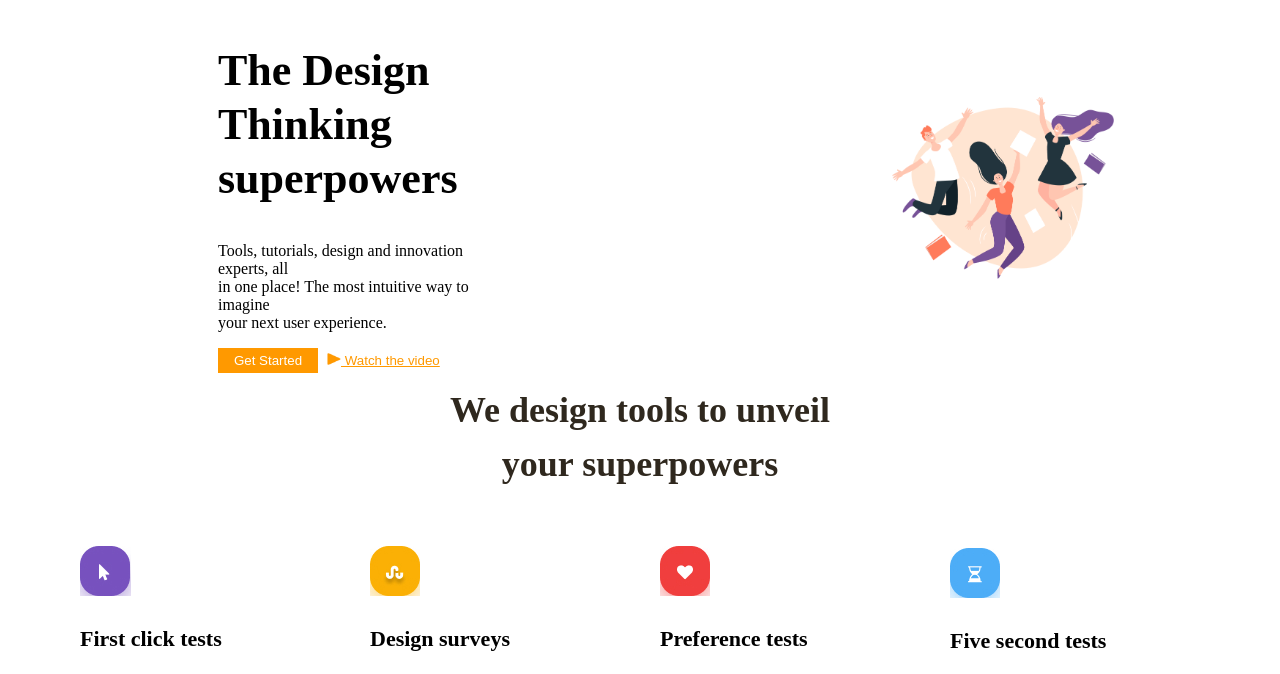
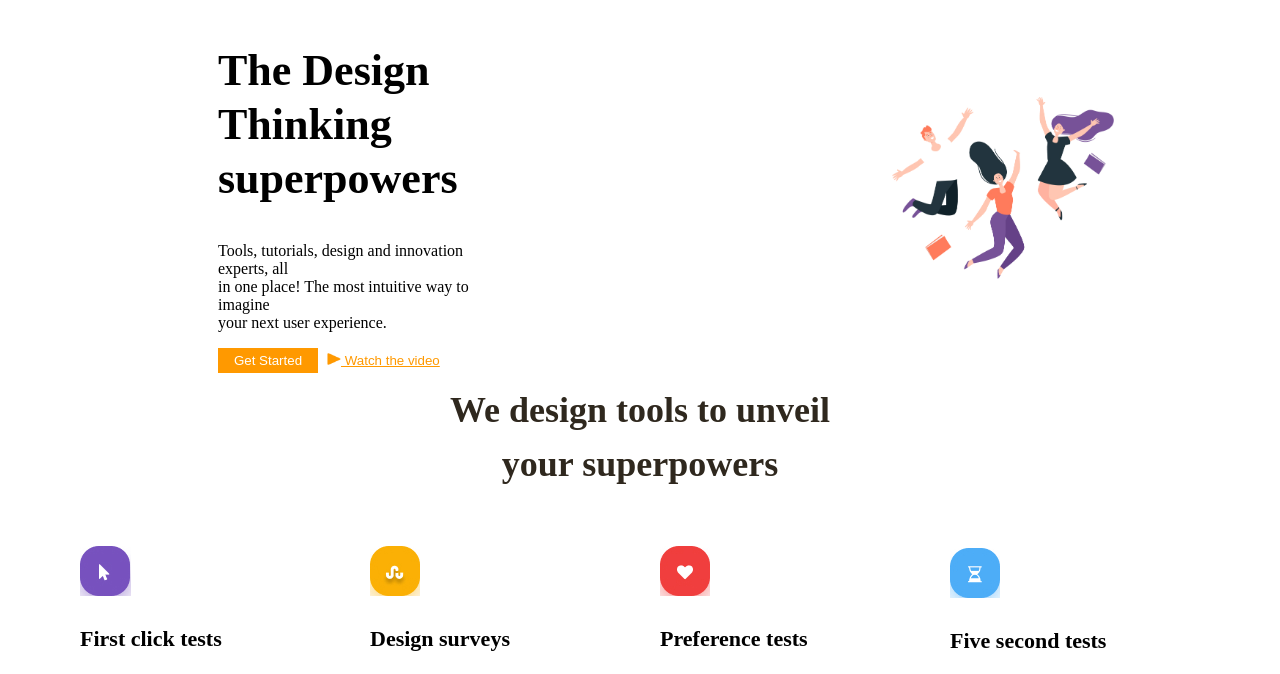
Before and after one commit to sameena83/Lesson-9, a plain HTML site: page index.html in a window 1280 px wide. Shown: the part 47-721 px from the top of the page. Drawn offline with Linux system fonts and the light colour scheme.

Commit message:
third commit

```diff
--- a/index.html
+++ b/index.html
@@ -34,7 +34,7 @@
 
             </div>
             <div class="full-image">
-                <img  class="img" src="images/image.png" alt="full-img">
+                <img  class="img" src="images/image01.jpg" alt="full-img">
 
             </div>
         </section>
```
Also changed, not shown: images/image01.jpg (added).
